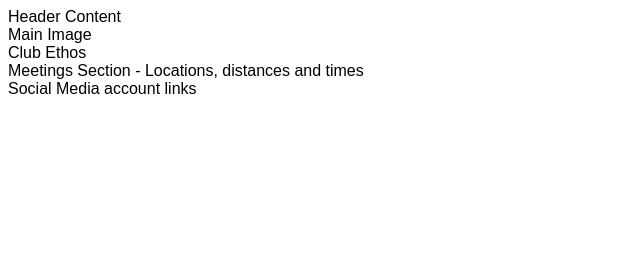
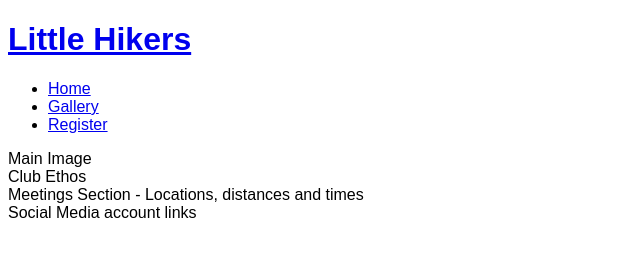
Before and after one commit to SharjAhmed/little-hikers-test, a plain HTML site: page index.html in a window 1280 px wide. Shown: the whole page, without its empty margins (0-640 px from the left). Drawn offline with Linux system fonts and the light colour scheme.

Commit message:
Add basic header structure

```diff
--- a/index.html
+++ b/index.html
@@ -1,5 +1,6 @@
 <!DOCTYPE html>
 <html lang="en">
+
 <head>
     <meta charset="UTF-8">
     <meta http-equiv="X-UA-Compatible" content="IE=edge">
@@ -10,8 +11,20 @@
     <link rel="stylesheet" href="assets/css/style.css">
     <title>Little Hikers</title>
 </head>
+
 <body>
-    <header>Header Content</header>
+    <header>
+        <a href="index.html">
+            <h1>Little Hikers</h1>
+        </a>
+        <nav>
+            <ul>
+                <li><a href="index.html">Home</a></li>
+                <li><a href="#">Gallery</a></li>
+                <li><a href="#">Register</a></li>
+            </ul>
+        </nav>
+    </header>
     <section>
         Main Image
     </section>
@@ -25,4 +38,5 @@
         Social Media account links
     </footer>
 </body>
+
 </html>
```
